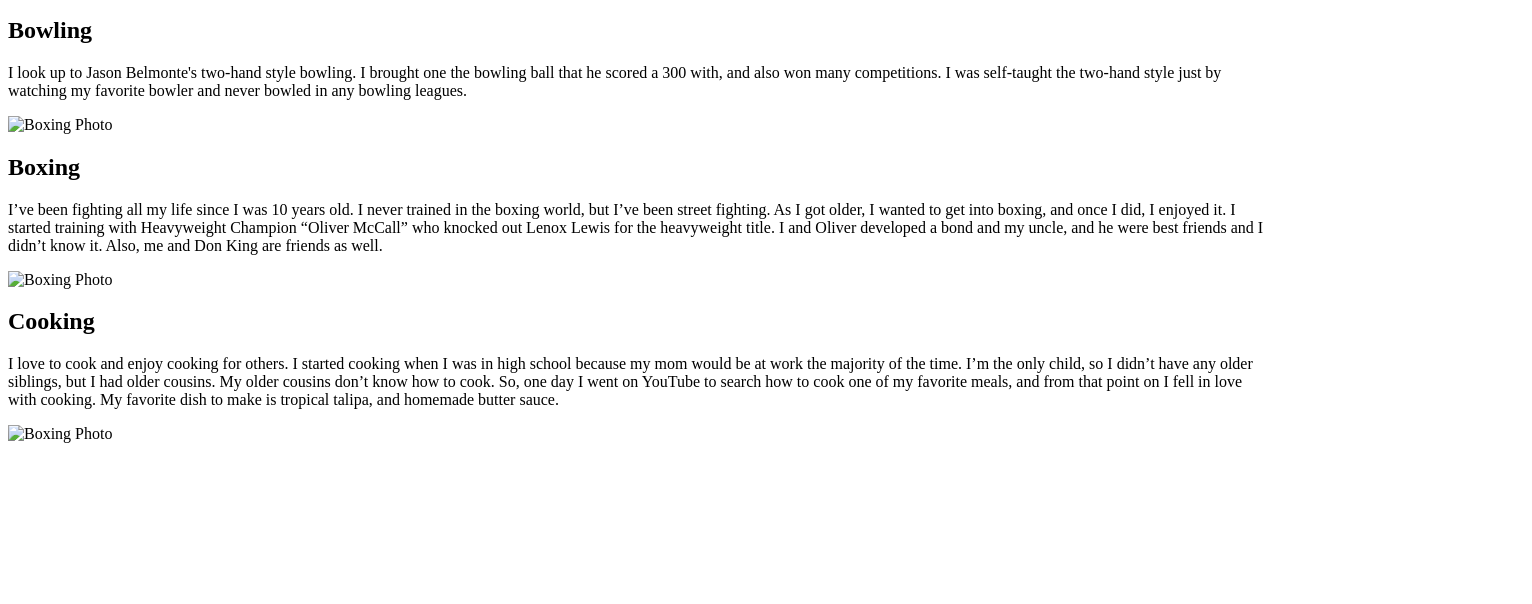
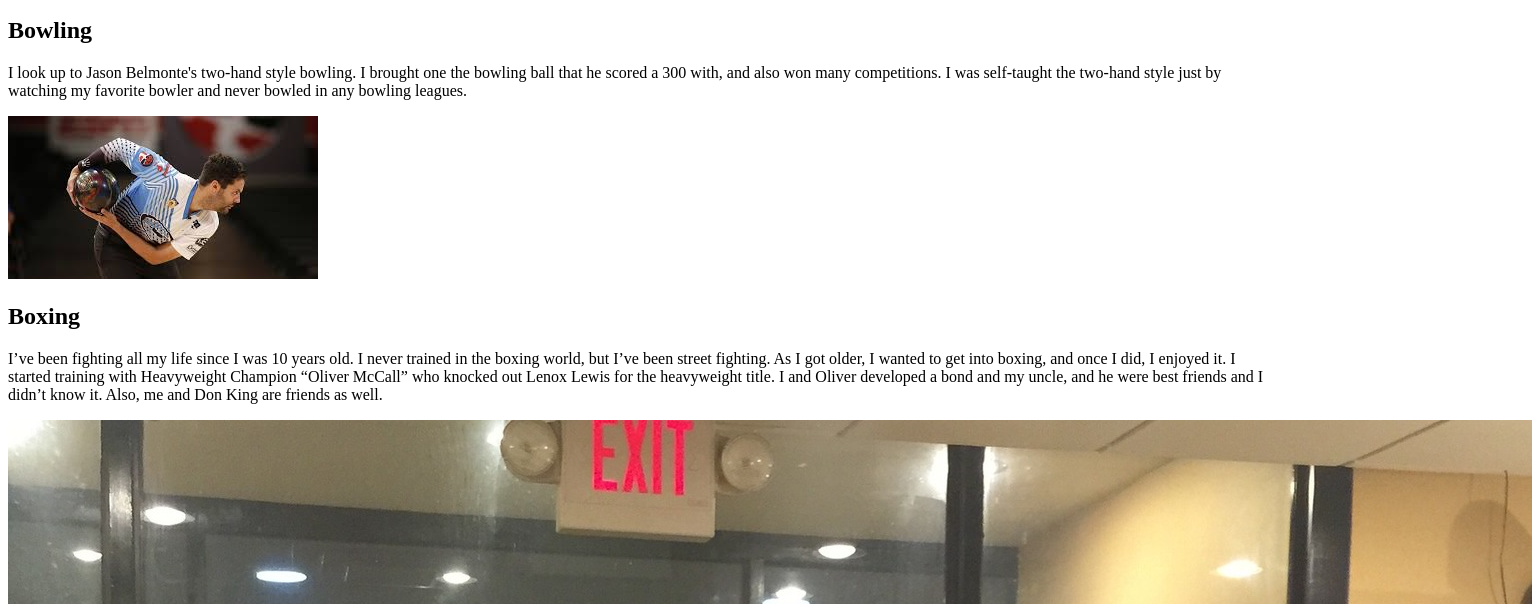
Before and after one commit to Tyronegreen25/Project-1, a plain HTML site: page Interests LAB1.html in a window 1280 px wide. Shown: the part 180-784 px from the top of the page, 1532 px wide, since content can reach past the window. Drawn offline with Linux system fonts and the light colour scheme.

```diff
--- a/Interests LAB1.html
+++ b/Interests LAB1.html
@@ -18,19 +18,19 @@
 <h2> Bowling </h2>
 
 <p> I look up to Jason Belmonte's two-hand style bowling. I brought one the bowling ball that he scored a 300 with, and also won many competitions. I was self-taught the two-hand style just by watching my favorite bowler and never bowled in any bowling leagues. </p>
-<img src="HTML-Bowling.jpg" alt= "Boxing Photo">
+<img src="HtmlBowling.jpg" alt= "Boxing Photo">
 
 <h2> Boxing </h2>
 
 <p> I’ve been fighting all my life since I was 10 years old. I never trained in the boxing world, but I’ve been street fighting. As I got older, I wanted to get into boxing, and once I did, I enjoyed it. I started training with Heavyweight Champion “Oliver McCall” who knocked out Lenox Lewis for the heavyweight title. I and Oliver developed a bond and my uncle, and he were best friends and I didn’t know it. Also, me and Don King are friends as well. </p>
 
-<img src="HTML-Boxing.jpg" alt= "Boxing Photo">
+<img src="HtmlBoxing.jpg" alt= "Boxing Photo">
 
 <h2> Cooking </h2>
 
 <p> I love to cook and enjoy cooking for others. I started cooking when I was in high school because my mom would be at work the majority of the time. I’m the only child, so I didn’t have any older siblings, but I had older cousins. My older cousins don’t know how to cook. So, one day I went on YouTube to search how to cook one of my favorite meals, and from that point on I fell in love with cooking. My favorite dish to make is tropical talipa, and homemade butter sauce. </p>
 
-<img src="HTML-Food.jpg" alt= "Boxing Photo">
+<img src="HtmlFood.jpg" alt= "Boxing Photo">
 
 </body>
 </html>
```
Also changed, not shown: HtmlBowling.jpg (renamed from HTML Bowling.jpg), HtmlBoxing.JPG (added), HtmlFood.jpg (added), 3 other files.
